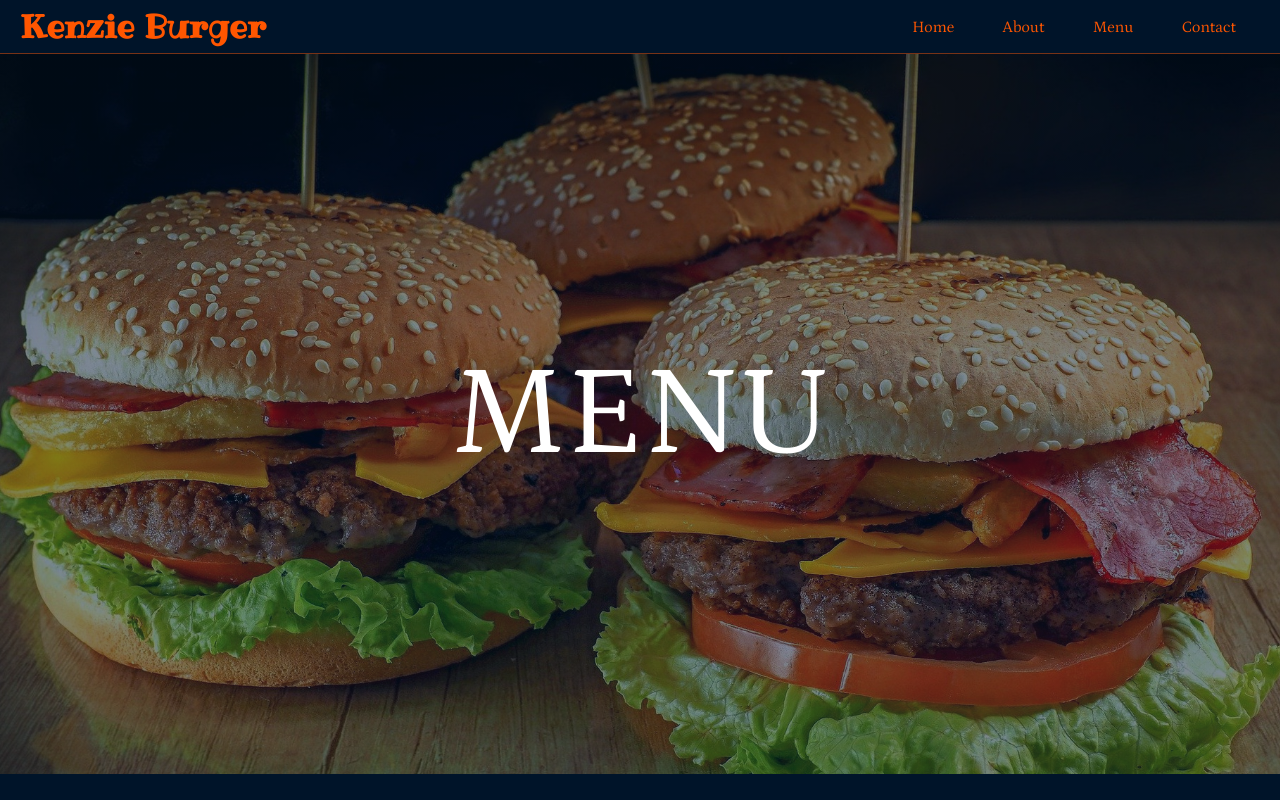
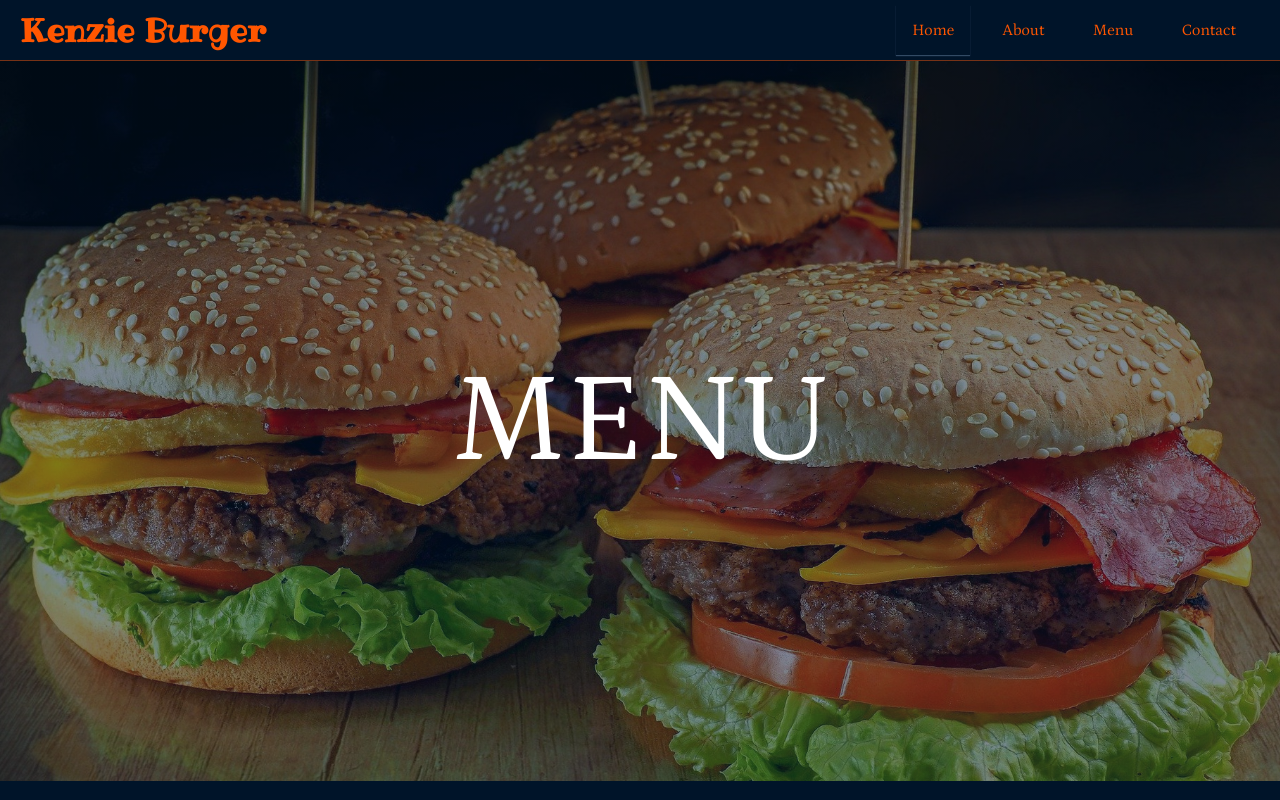
Before and after one commit to ayamello/kenzie-burger, a React (Create React App) app: page / in a window 1280 px wide. In both pictures the pointer is over the item "Home". Shown: the top 800 px of the page. Built offline with nearby package versions, Linux system fonts and the light colour scheme.

Commit message:
Add box shadow to navbar

```diff
--- a/src/App.css
+++ b/src/App.css
@@ -22,6 +22,13 @@
         list-style-type: none;
         display: flex;
         justify-content: space-around;
+    }
+    .App-Header nav ul li {
+        padding: 1rem;
+    }
+    .App-Header nav ul li:hover {
+        cursor: pointer;
+        box-shadow: 0px 1px 1px 0px #324a64;
     }
 
 .Cover {
```
